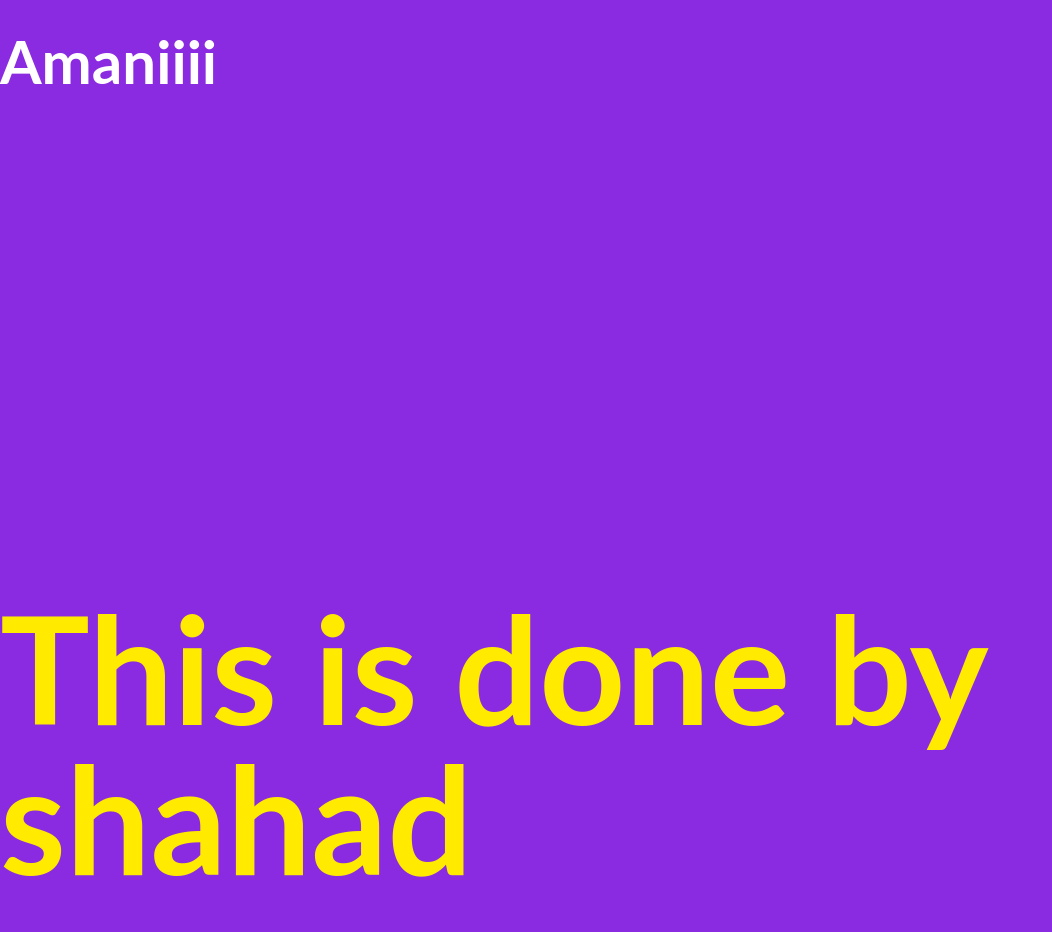
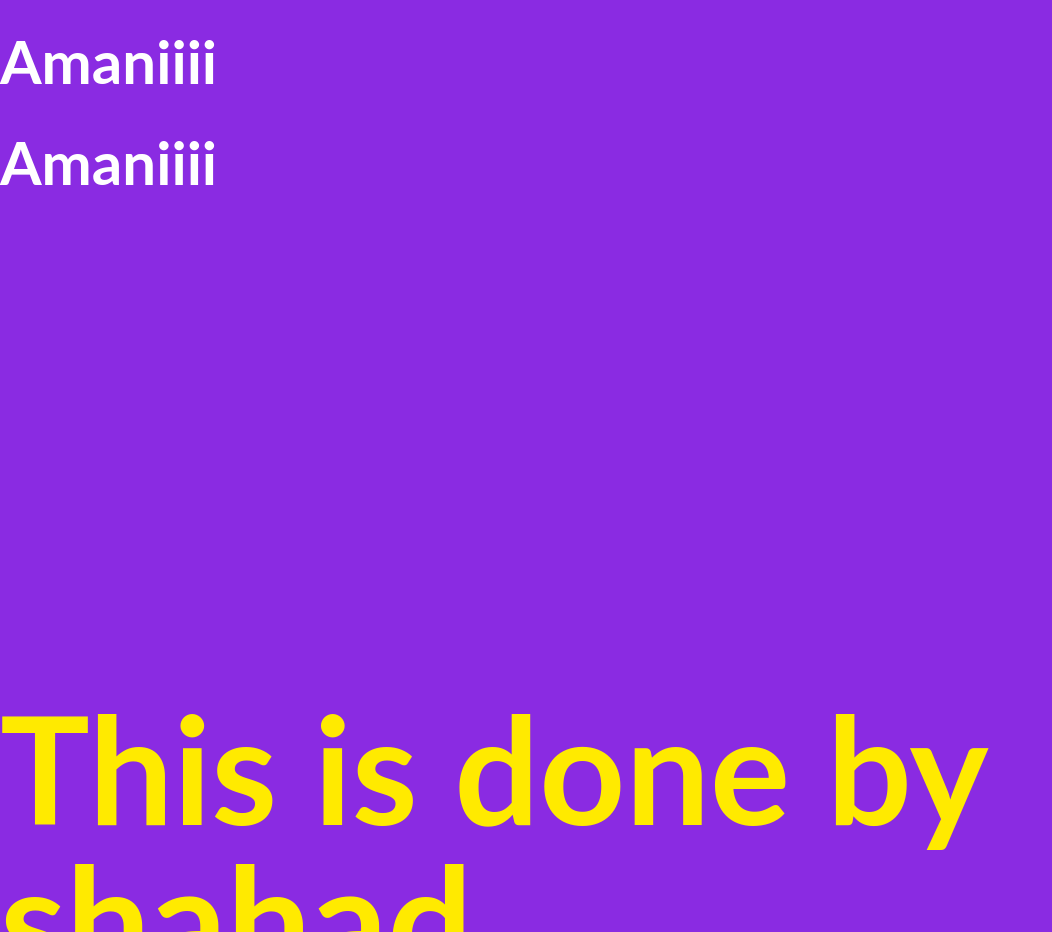
Before and after one commit to fatimatechcampus/TechCampus-Three, a plain HTML site: page index.html in a window 1280 px wide. Shown: the part 1580-2512 px from the top of the page, without its empty margins (0-1052 px from the left). Drawn offline with Linux system fonts and the light colour scheme.

Commit message:
edit line

```diff
--- a/index.html
+++ b/index.html
@@ -64,6 +64,7 @@ display: inline;
     <h1>Omar Alamoudi </h1>
     <h1>Faisal </h1>
         <h1>Amaniiii </h1>
+                <h1>Amaniiii </h1>
 <br></br>
 <br></br>
 <br></br>
```
